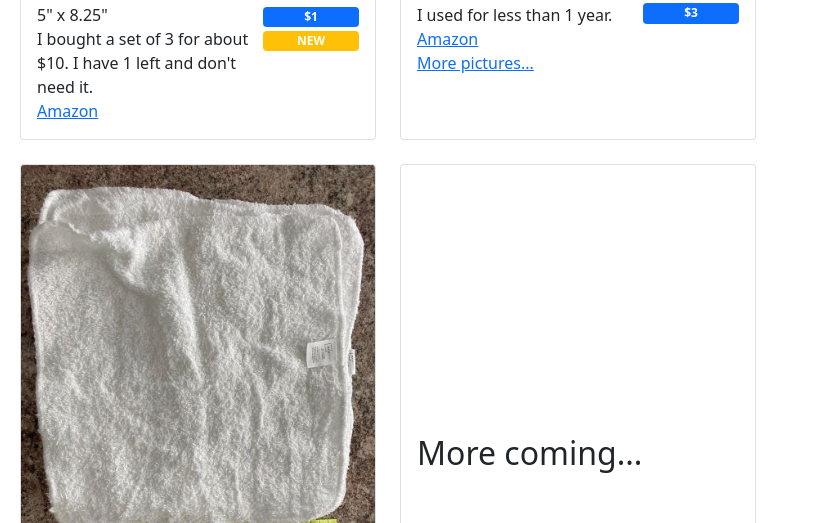
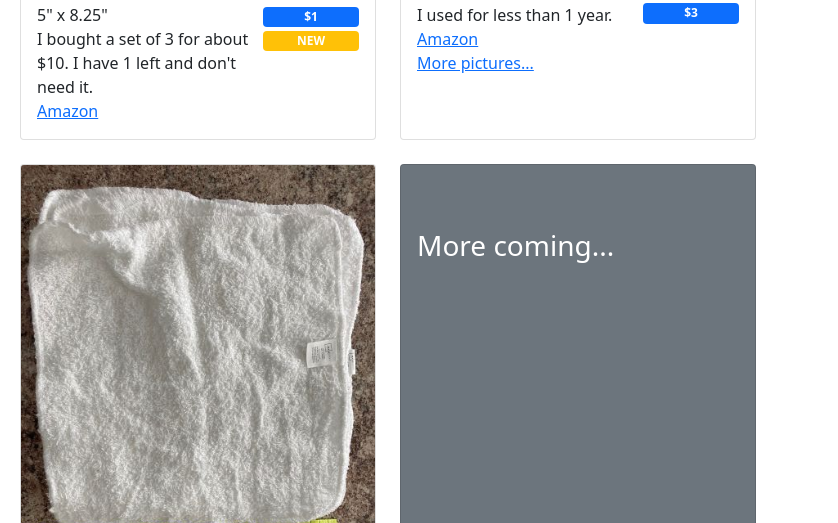
Before and after one commit to jungxjung/sale, a plain HTML site: page index.html in a window 1280 px wide. Shown: the part 2777-3300 px from the top of the page, 442-1280 px from the left. Drawn offline with nearby package versions, Linux system fonts and the light colour scheme.

Commit message:
changed the color of more coming

```diff
--- a/index.html
+++ b/index.html
@@ -279,9 +279,9 @@
                 </div>
             </div>
             <div class="col">
-                <div class="card h-100">
+                <div class="card h-100 text-white bg-secondary">
                   <div class="card-body">
-                      <span class="h2 position-absolute bottom-50 start-10">More coming...</span>
+                      <h3 class="card-title pt-5">More coming...</h2>
                   </div>
                 </div>
             </div>
```
